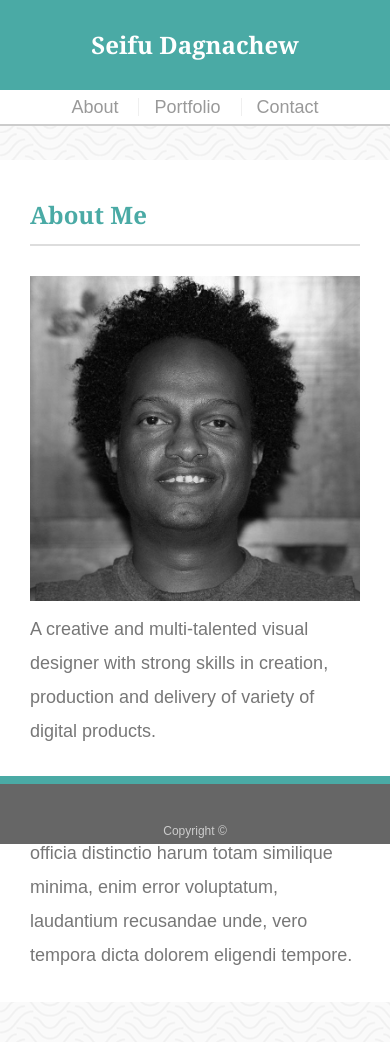
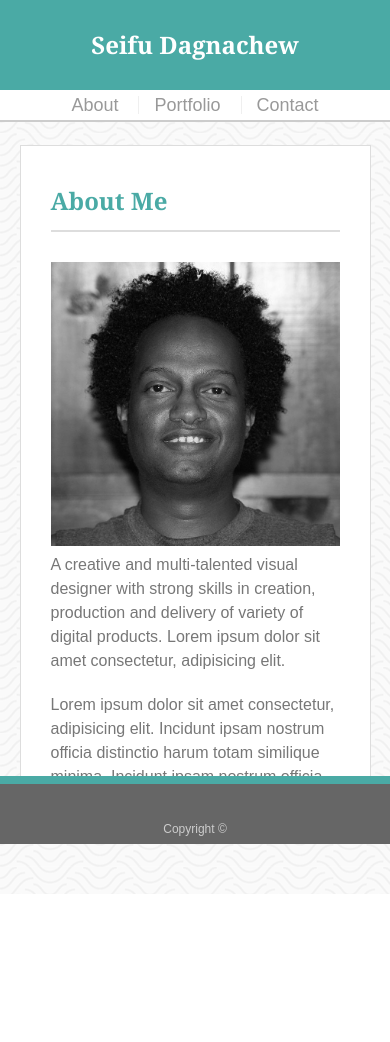
Before and after one commit to dagnachew/responsive-portfolio, a PHP site: page / in a window 390 px wide. After the commit the page ends 894 px from the top, so only its background shows below. Run offline with PHP 8.4, Linux system fonts and the light colour scheme; some libraries are stand-ins or nearby versions.

Commit message:
add mods for responsive screen breakpoints

```diff
--- a/assets/css/style.css
+++ b/assets/css/style.css
@@ -1,7 +1,7 @@
 body {
   font-family: Arial, "Helvetica Neue", Helvetica, sans-serif;
   font-size: 18px;
-  line-height: 34px;
+  line-height: 30px;
   color: #777777;
   background: url(../images/papyrus.png);
 }
@@ -219,27 +219,52 @@ input[type=submit]:hover {
 @media (max-width: 980px) {
   #brand {
     width: 250px;
+    margin-left: 5%;
+  }
+
+  .main {
+    margin-left: 5%;
+    float: left;
+    width: 60%;
+  }
+
+  .prof-image {
+    width: 30%;
+  }
+
+  .imgContainer {
+    width: 46%;
+    float: left;
+    margin: 15px 0;
   }
 
   nav {
-    margin-right: 10px;
+    margin-right: 50px;
   }
 }
 
 @media (max-width: 768px) {
   #brand {
     width: 250px;
+    margin-left: 5%;
   }
 
   nav {
     margin-right: 30px;
   }
 
+  .main {
+    margin-left: 5%;
+    float: left;
+    width: 90%;
+  }
+
 }
 
-@media (max-width: 600px) {
+@media (max-width: 640px) {
   #brand {
     width: 100%;
+    margin-left: 0;
   }
 
   nav {
@@ -248,28 +273,9 @@ input[type=submit]:hover {
     margin-top: 0;
   }
 
-  nav a {
-    /* font-size: 16px; */
-    display: inline-block;
-    line-height: 18px;
-
-  }
-
-  #mainHeader {
-    margin: 0 auto;
-  }
-
-  #mainContent {
-    min-height: calc(100vh - 70px);
-  }
-
   .prof-image {
     float: none;
     width: 100%;
-  }
-
-  .container {
-    margin: 0 auto;
   }
 
   .imgContainer {
@@ -277,15 +283,18 @@ input[type=submit]:hover {
     float: none;
     margin: 0 auto;
     margin-bottom: 2rem;
-
   }
 
   .main {
     float: none;
-    border: none;
+    width: 90%;
+    margin: 0 auto;
+    margin-bottom: 50px;
+    font-size: 16px;
+    line-height: 24px;
   }
 
   .wrapper {
-    margin-top: 30px;
+    margin-top: 15px;
   }
 }
--- a/index.html
+++ b/index.html
@@ -24,8 +24,8 @@
             <div class="main">
                 <h2>About Me</h2>
                 <img class="prof-image" src="assets/images/profile-image.jpg" alt="profile image" />
-                <p>A creative and multi-talented visual designer with strong skills in creation, production and delivery of variety of digital products.</p>
-                <p>Lorem ipsum dolor sit amet consectetur, adipisicing elit. Incidunt ipsam nostrum officia distinctio harum totam similique minima, enim error voluptatum, laudantium recusandae unde, vero tempora dicta dolorem eligendi tempore.</p>
+                <p>A creative and multi-talented visual designer with strong skills in creation, production and delivery of variety of digital products. Lorem ipsum dolor sit amet consectetur, adipisicing elit.</p>
+                <p>Lorem ipsum dolor sit amet consectetur, adipisicing elit. Incidunt ipsam nostrum officia distinctio harum totam similique minima. Incidunt ipsam nostrum officia distinctio harum totam.</p>
             </div>
 
         </main>
```
